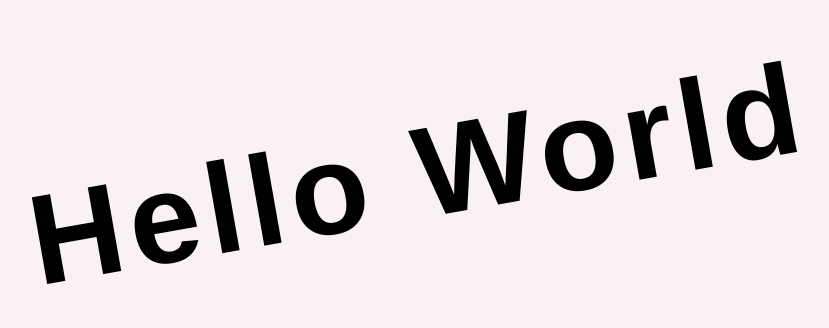
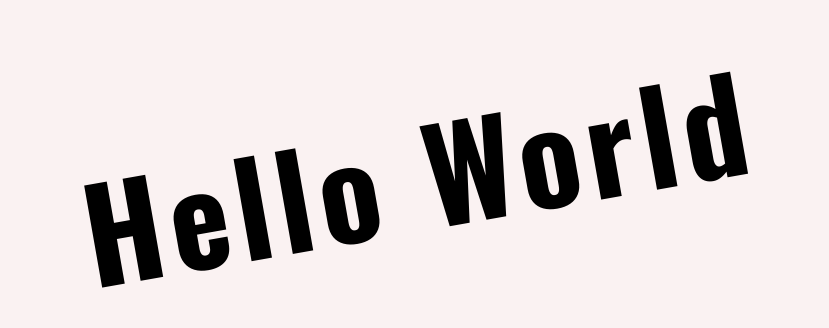
Before and after one commit to alexandracaulea/git-workflow, a plain HTML site: page index.html in a window 1280 px wide. Shown: the part 227-555 px from the top of the page, without its empty margins (222-1051 px from the left). Drawn offline with nearby package versions, Linux system fonts and the light colour scheme.

Commit message:
Add font in css file

```diff
--- a/css/app.css
+++ b/css/app.css
@@ -10,7 +10,7 @@ body {
   justify-content: center;
   align-items: center;
   margin: 0;
-  font-family: sans-serif;
+  font-family: "Oswald", sans-serif;
   background-color: #faf2f2;
 }
 
```
